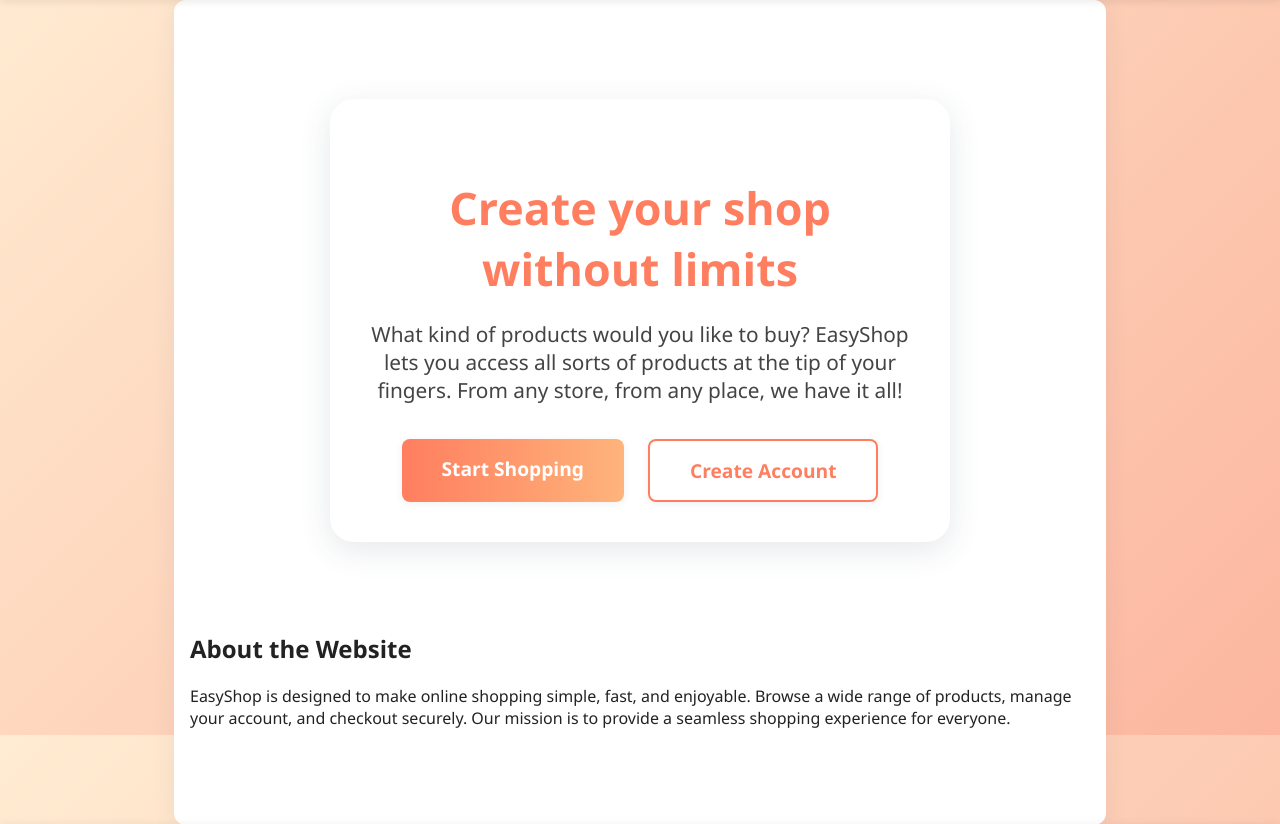
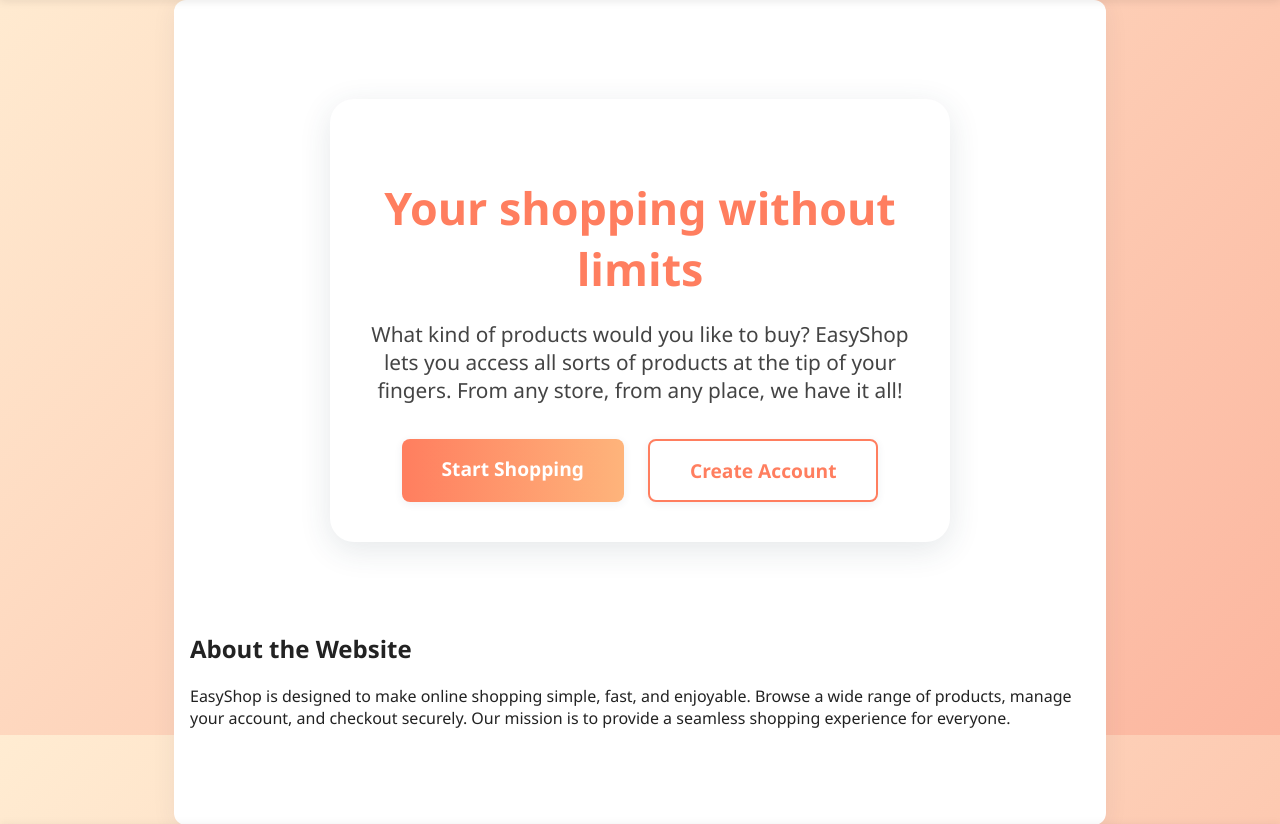
Before and after one commit to David-Johnson-0/EasyShop, a Django app: page /home/ in a window 1280 px wide. Shown: the part 65-889 px from the top of the page. Run offline with Django 5.2, Linux system fonts and the light colour scheme.

Commit message:
fixed typo

```diff
--- a/easyshopapp/templates/easyshopapp/home.html
+++ b/easyshopapp/templates/easyshopapp/home.html
@@ -2,7 +2,7 @@
 {% block content %}
 <div class="eshp-hero">
     <div class="eshp-hero-content">
-        <h1>Create your shop without limits</h1>
+        <h1>Your shopping without limits</h1>
         <p class="eshp-lead">What kind of products would you like to buy? EasyShop lets you access all sorts of products at the tip of your fingers. From any store, from any place, we have it all!</p>
         <div class="eshp-actions">
             <a href="/shop/" class="eshp-btn eshp-btn-primary">Start Shopping</a>
```
